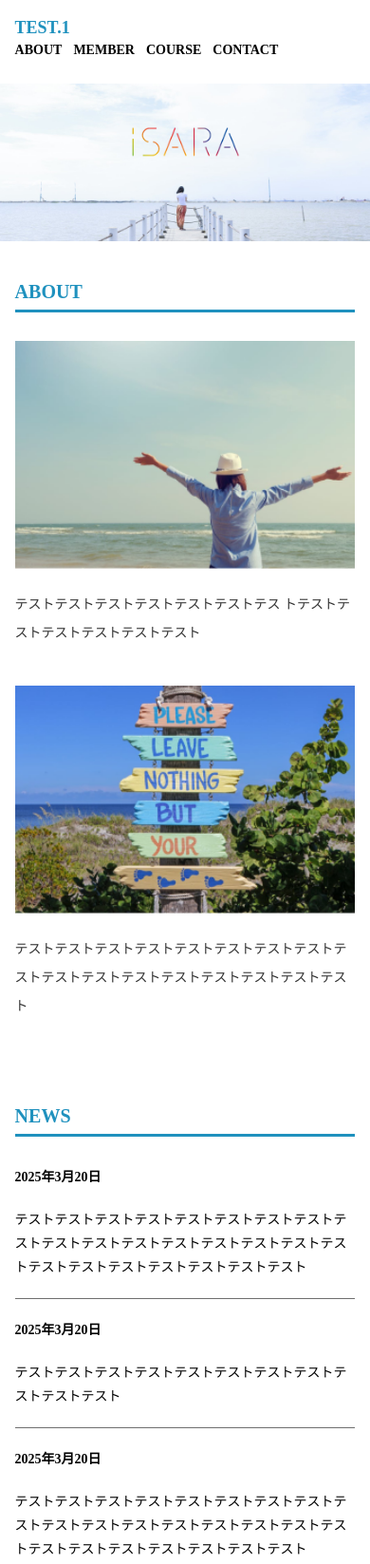
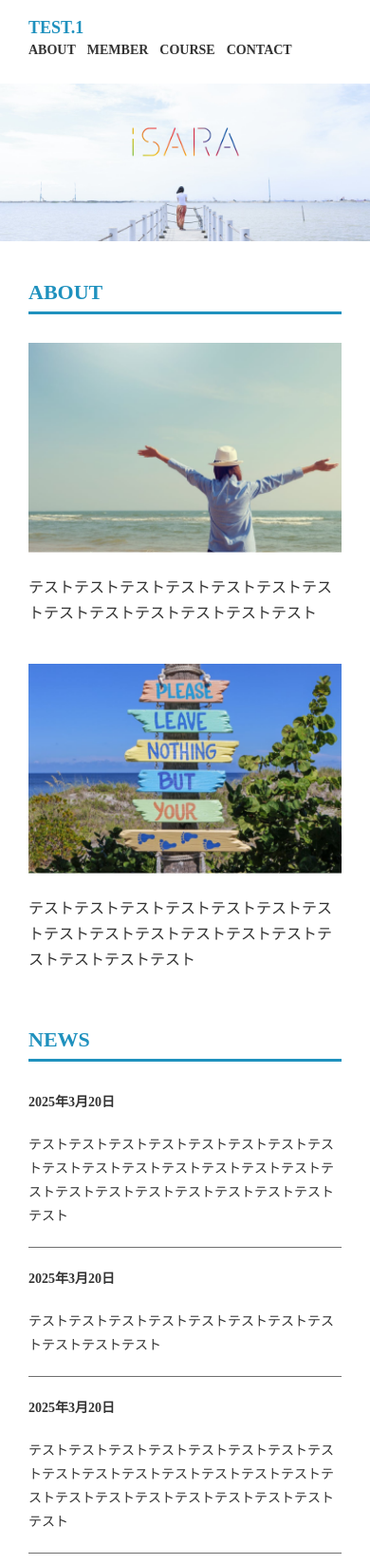
Before and after one commit to drhiro/iSara.lesson1-3, a plain HTML site: page index.html in a window 390 px wide. Shown: the top 1647 px of the page at 95% size. Drawn offline with Linux system fonts and the light colour scheme.

Commit message:
Update 1-3.css

```diff
--- a/css/1-3.css
+++ b/css/1-3.css
@@ -56,8 +56,11 @@ h3{
 }
 
 .wrapper{
-    width:84%;
+    max-width:100%;
+    width:1080px;
     margin:0 auto;
+    padding-right:30px;
+    padding-left:30px;
 }
 
 .flex{
@@ -86,6 +89,7 @@ header .menu{
     font-size:17px;
     line-height:30px;
     list-style:none;
+    color:#333333;
 }
 
 .top img{
@@ -105,7 +109,7 @@ header .menu{
 }
 
 .about{
-    margin-bottom:50px;
+    margin-bottom:70px;
 }
 .about h2{
     border-bottom:solid;
@@ -137,11 +141,11 @@ header .menu{
 .about p{
     margin-top:30px;
     font-size:16px;
-    line-height:30px;
+    line-height:1.7;
     color:#333333;
 }
 .sign p{
-    font-size:16.5px;
+    font-size:16px;
     color:#333333;
 }
 
@@ -154,7 +158,7 @@ header .menu{
 .news1,.news2,.news3{
     display:flex;
     border-bottom:solid 1px #6F6F6F;
-    line-height:15px;
+    line-height:1.7;
     padding:20px 0;
 }
 .news1,.news3{
@@ -164,6 +168,7 @@ header .menu{
     font-size:14px;
     padding-right:48px;
     white-space:nowrap;
+    color:#333333;
 }
 .btn-wrapper{
     text-align:right;
@@ -179,6 +184,7 @@ header .menu{
 }
 .news p{
     font-size:14px;
+    color:#333333;
 }
 
 .side{
@@ -188,7 +194,7 @@ header .menu{
     border-bottom:solid;
     margin-top:10px;
     margin-bottom:42px;
-    font-size:24px;
+    font-size:22px;
     padding-bottom:9px;
 }
 .side img{
@@ -200,6 +206,7 @@ header .menu{
     padding-bottom:15px;
     font-weight:bold;
     font-size:16px;
+    color:#333333;
 }
 
 footer{
@@ -219,11 +226,19 @@ footer p{
         box-sizing:border-box;
     }
 
+    .wrapper{
+        padding-right:30px;
+        padding-left:30px;
+    }
+
     .main{
         border-right:40px;
         box-sizing: border-box;
     }
 
+    .about{
+        margin-bottom:60px;
+    }
     .about-content{
         flex-direction:column;
     }
@@ -258,10 +273,6 @@ footer p{
         box-sizing:border-box;
       }
 
-    .wrapper{
-        width:92%;
-    }
-
     header .logo{
         font-size:18px;
         margin-top:20px
@@ -289,16 +300,22 @@ footer p{
         width:100%;
     }
 
+    .about{
+        margin-bottom:20px;
+    }
     .about h2{
-        font-size:20px;
+        font-size:22px;
     }
     .about-content{
         flex-direction:column;
     }
     .about p{
-        font-size:14px;
+        font-size:16px;
     }
 
+    .news h2{
+        font-size:22px;
+    }
     .news1,.news2,.news3{
         display: flex;
         flex-direction:column;
@@ -313,8 +330,9 @@ footer p{
         text-align:center;
         margin-bottom:60px;
     }
-    .news h2{
-        font-size:20px;
+    .btn{
+        font-size:14px;
+        padding:13px 39px;
     }
 
     .side img{
@@ -323,7 +341,16 @@ footer p{
         width:100%;
     }
     .category h2{
-        font-size:20px;
+        font-size:22px;
+        margin-bottom:29px;
+    }
+    .category-list{
+        font-size:14px;
+    }
+
+    footer{
+        font-size:11px;
+        margin-top:60px;
     }
 }
 
@@ -339,4 +366,8 @@ footer p{
         margin-right:10px;
         margin-bottom:20px;
     }
+    .wrapper{
+        padding-right:15px;
+        padding-left:15px;
+    }
 }
```
